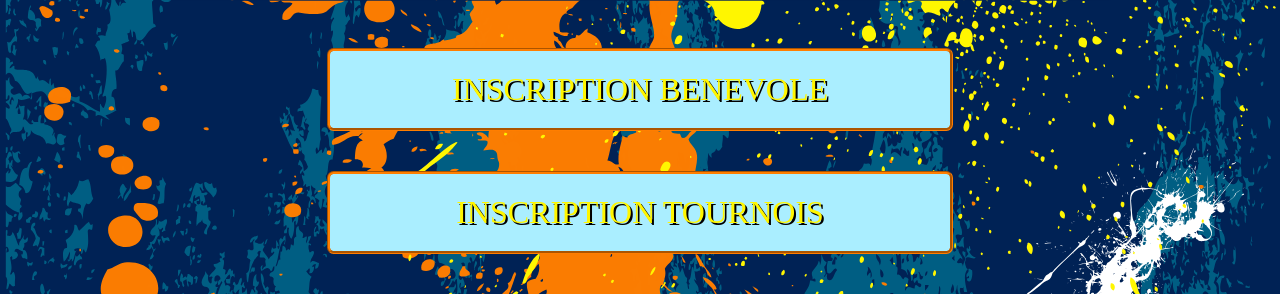
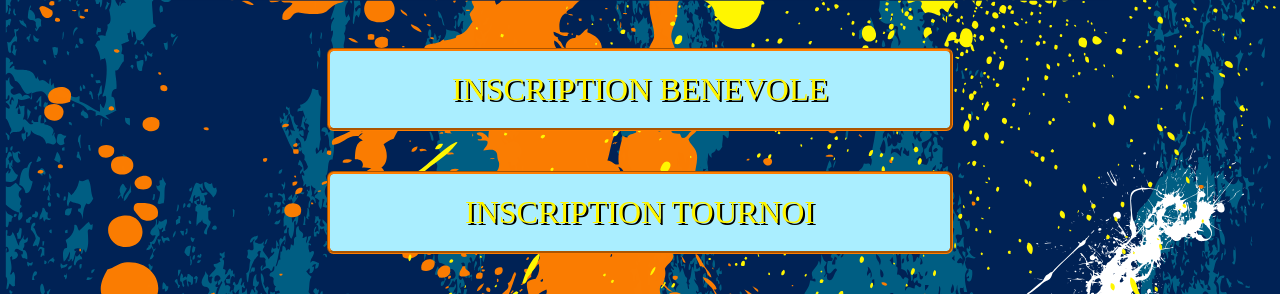
Before and after one commit to blank-attic/project-belleville-en-vrai, a PHP site: page / in a window 1280 px wide. Shown: the part 783-1077 px from the top of the page. Run offline with PHP 8.4, Linux system fonts and the light colour scheme; some web fonts are replaced.

Commit message:
rectifs 2

```diff
--- a/assets/css/mqstyle.css
+++ b/assets/css/mqstyle.css
@@ -4,6 +4,10 @@
     display: block;
     width: 100%;
     text-align: center;
+  }
+
+  .formbase {
+    width: 90%;
   }
 
   .divrow, .divrowb, .divrowc {
--- a/beneform.php
+++ b/beneform.php
@@ -55,6 +55,7 @@ if ($_SERVER["REQUEST_METHOD"] == "POST") {
  <title>Inscription Bénévole</title>
  <link rel="stylesheet" href="assets/css/sportformstyle.css" type="text/css">
  <link href="https://fonts.googleapis.com/css?family=Sansita" rel="stylesheet">
+ <link rel="stylesheet" href="assets/css/mqstyle.css" media="screen" type="text/css">
 </head>
 <body>
   <div class="bio">
--- a/benevoles.php
+++ b/benevoles.php
@@ -17,6 +17,7 @@ spl_autoload_register(function ($class) {
   <title>Bénévoles</title>
   <link rel="stylesheet" href="assets/css/ddtstyle.css" type="text/css">
   <link href="https://fonts.googleapis.com/css?family=Sansita" rel="stylesheet">
+  <link rel="stylesheet" href="assets/css/mqstyle.css" media="screen" type="text/css">
 </head>
 <body>
   <h1>LISTE DE BENEVOLES BEV 8 (2017) :</h1>
--- a/bravo.php
+++ b/bravo.php
@@ -17,6 +17,7 @@ if (!isset($_GET["teamname"])) {
   <title>BRAVO !!!</title>
   <link rel="stylesheet" href="assets/css/ddtstyle.css" type="text/css">
   <link href="https://fonts.googleapis.com/css?family=Sansita" rel="stylesheet">
+  <link rel="stylesheet" href="assets/css/mqstyle.css" media="screen" type="text/css">
 </head>
 <body>
 
--- a/index.php
+++ b/index.php
@@ -8,6 +8,7 @@
   <title>Belleville En Vrai</title>
   <link rel="stylesheet" href="assets/css/ddtstyle.css" type="text/css">
   <link href="https://fonts.googleapis.com/css?family=Sansita" rel="stylesheet">
+  <link rel="stylesheet" href="assets/css/mqstyle.css" media="screen" type="text/css">
 </head>
 <body>
   <header id="hdrndx">
@@ -26,7 +27,7 @@
   </div>
   <div class="formlinks">
     <a href="beneform.php">INSCRIPTION BENEVOLE</a>
-    <a href="sportform.php">INSCRIPTION TOURNOIS</a>
+    <a href="sportform.php">INSCRIPTION TOURNOI</a>
   </div>
   </div>
 </body>
--- a/merci.php
+++ b/merci.php
@@ -15,6 +15,7 @@ if (!isset($_GET["firstname"])) {
   <title>MERCI !!!</title>
   <link rel="stylesheet" href="assets/css/ddtstyle.css" type="text/css">
   <link href="https://fonts.googleapis.com/css?family=Sansita" rel="stylesheet">
+  <link rel="stylesheet" href="assets/css/mqstyle.css" media="screen" type="text/css">
 </head>
   <body>
     <div class="thxmsg">
--- a/sportform.php
+++ b/sportform.php
@@ -8,6 +8,7 @@
   <title>Inscriptions Tournoi</title>
   <link rel="stylesheet" href="assets/css/ddtstyle.css" type="text/css">
   <link href="https://fonts.googleapis.com/css?family=Sansita" rel="stylesheet">
+  <link rel="stylesheet" href="assets/css/mqstyle.css" media="screen" type="text/css">
 </head>
 <body>
   <?php
```
